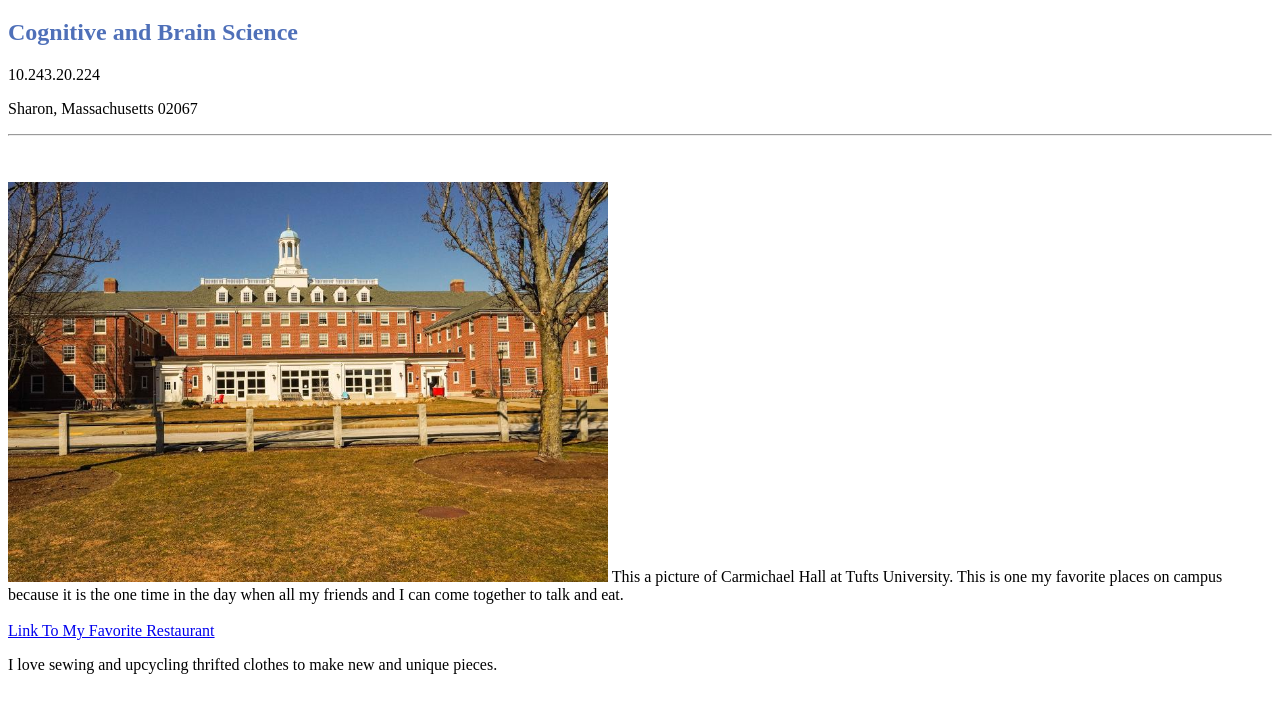
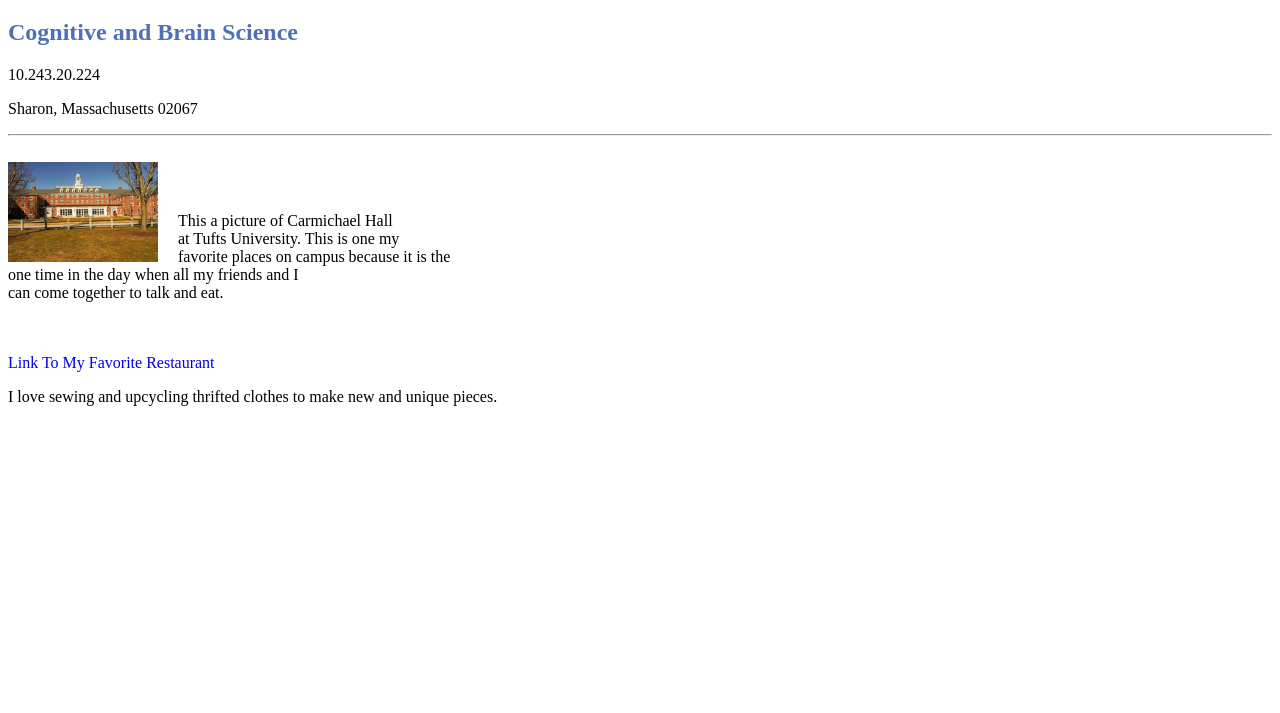
Before and after one commit to kevinkaixinglu/cs20-hw1, a plain HTML site: page index.html in a window 1280 px wide. Shown: the part 61-774 px from the top of the page. Drawn offline with Linux system fonts and the light colour scheme.

Commit message:
Update index.html

```diff
--- a/index.html
+++ b/index.html
@@ -11,14 +11,18 @@
     <hr/>
     <br />
     <img src="carmichael-1.jpg"
-        style="margin-top: 20px; height: 400px"/>
-    This a picture of Carmichael Hall at Tufts University. This is one my
-    favorite places on campus because it is the one time in the day when all
-    my friends and I can come together to talk and eat.
+        style="height: 100px; margin-right: 20px; float: left;"/>
 
-    <br><br><a href="https://www.chilis.com" target="_blank" rel="noopener noreferrer">Link To My Favorite
+    <p style="margin-top: 50px";> This a picture of Carmichael Hall  <br /> at
+        Tufts University. This is one my <br /> favorite places on campus
+        because it is the  <br /> one time in the day when all
+        my friends and I  <br /> can come together to talk and eat.</p>
+
+    <br><br><a href="https://www.chilis.com" target="_blank"
+    rel="noopener noreferrer" style="text-decoration: none">Link To My Favorite
     Restaurant
     </a>
-    <br><p>I love sewing and upcycling thrifted clothes to make new and unique pieces.</p>
+    <br><p>I love sewing and upcycling thrifted clothes to make new and
+        unique pieces.</p>
 </body>
 </html>
```
